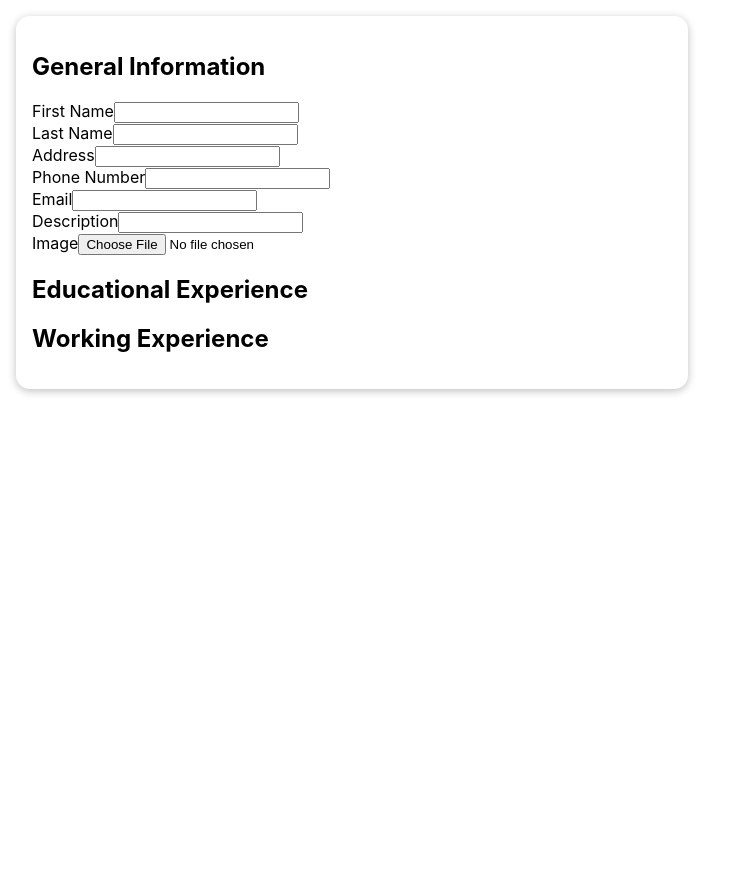
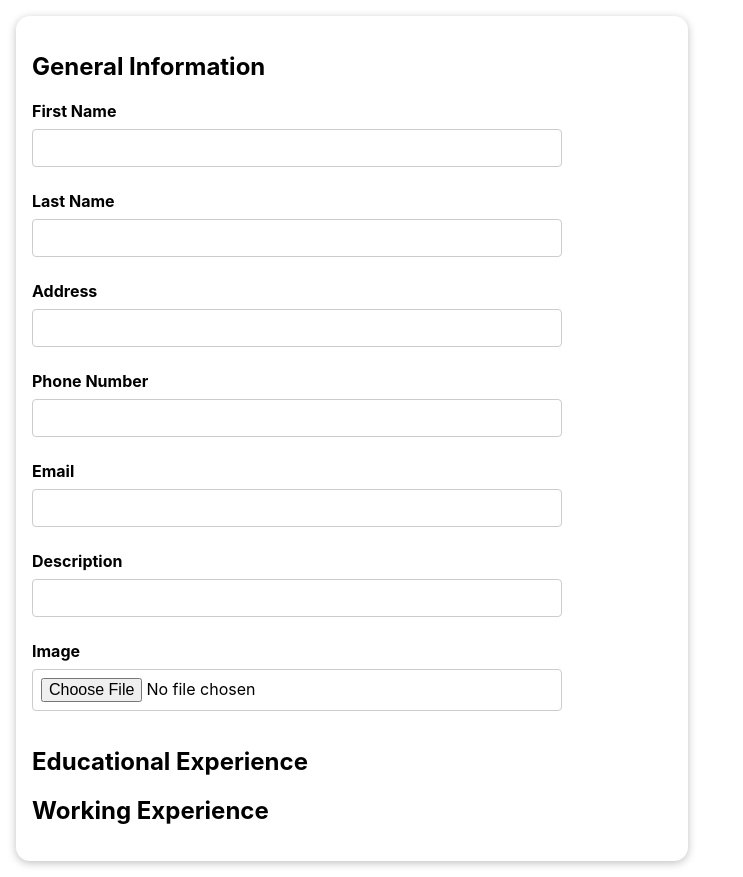
Before and after one commit to mohameddjebloun/cv-application, a React (Create React App) app: page / in a window 1280 px wide. Shown: the whole page, without its empty margins (0-743 px from the left). Before the commit the page ends 800 px from the top, so only its background shows below. Built offline with nearby package versions, Linux system fonts and the light colour scheme; the HTML template or start-up script is replaced by a standard one.

Commit message:
Style the CvForm component

```diff
--- a/src/components/CvForm/CvForm.js
+++ b/src/components/CvForm/CvForm.js
@@ -8,11 +8,26 @@ const CvForm = (props) => {
         <Card>
             <form>
                 <h2>General Information</h2>
-                <GeneralInformation />
+                <GeneralInformation
+                    wrapperClass={classes["control-group"]}
+                    inputClass={classes["form-control"]}
+                    optionalClass={classes.invalid}
+                    errorClass={classes["error-text"]}
+                />
                 <h2>Educational Experience</h2>
-                <EducationalExperience />
+                <EducationalExperience
+                    wrapperClass={classes["control-group"]}
+                    inputClass={classes["form-control"]}
+                    optionalClass={classes.invalid}
+                    errorClass={classes["error-text"]}
+                />
                 <h2>Working Experience</h2>
-                <WorkingExperience />
+                <WorkingExperience
+                    wrapperClass={classes["control-group"]}
+                    inputClass={classes["form-control"]}
+                    optionalClass={classes.invalid}
+                    errorClass={classes["error-text"]}
+                />
             </form>
         </Card>
     );
--- a/src/components/CvForm/CvForm.module.css
+++ b/src/components/CvForm/CvForm.module.css
@@ -0,0 +1,59 @@
+.form-control {
+    margin-bottom: 1rem;
+}
+
+.form-control input,
+.form-control label {
+    display: block;
+}
+
+.form-control label {
+    font-weight: bold;
+    margin-bottom: 0.5rem;
+}
+
+.form-control input {
+    font: inherit;
+    padding: 0.5rem;
+    border-radius: 4px;
+    border: 1px solid #ccc;
+    width: 100%;
+}
+
+.form-control input:focus {
+    outline: none;
+    border-color: #240370;
+    background-color: #e0d4fd;
+}
+
+.control-group {
+    display: flex;
+    flex-direction: column;
+    gap: 0.5rem;
+}
+
+.control-group .form-control {
+    width: 80%;
+    flex: 1;
+}
+.form-actions {
+    text-align: right;
+}
+
+.form-actions button {
+    margin-left: 1rem;
+}
+
+.invalid input {
+    border: 1px solid #b40e0e;
+    background-color: #fddddd;
+}
+
+.invalid input:focus {
+    border-color: #ff8800;
+    background-color: #fbe8d2;
+}
+
+.error-text {
+    color: #b40e0e;
+}
```
